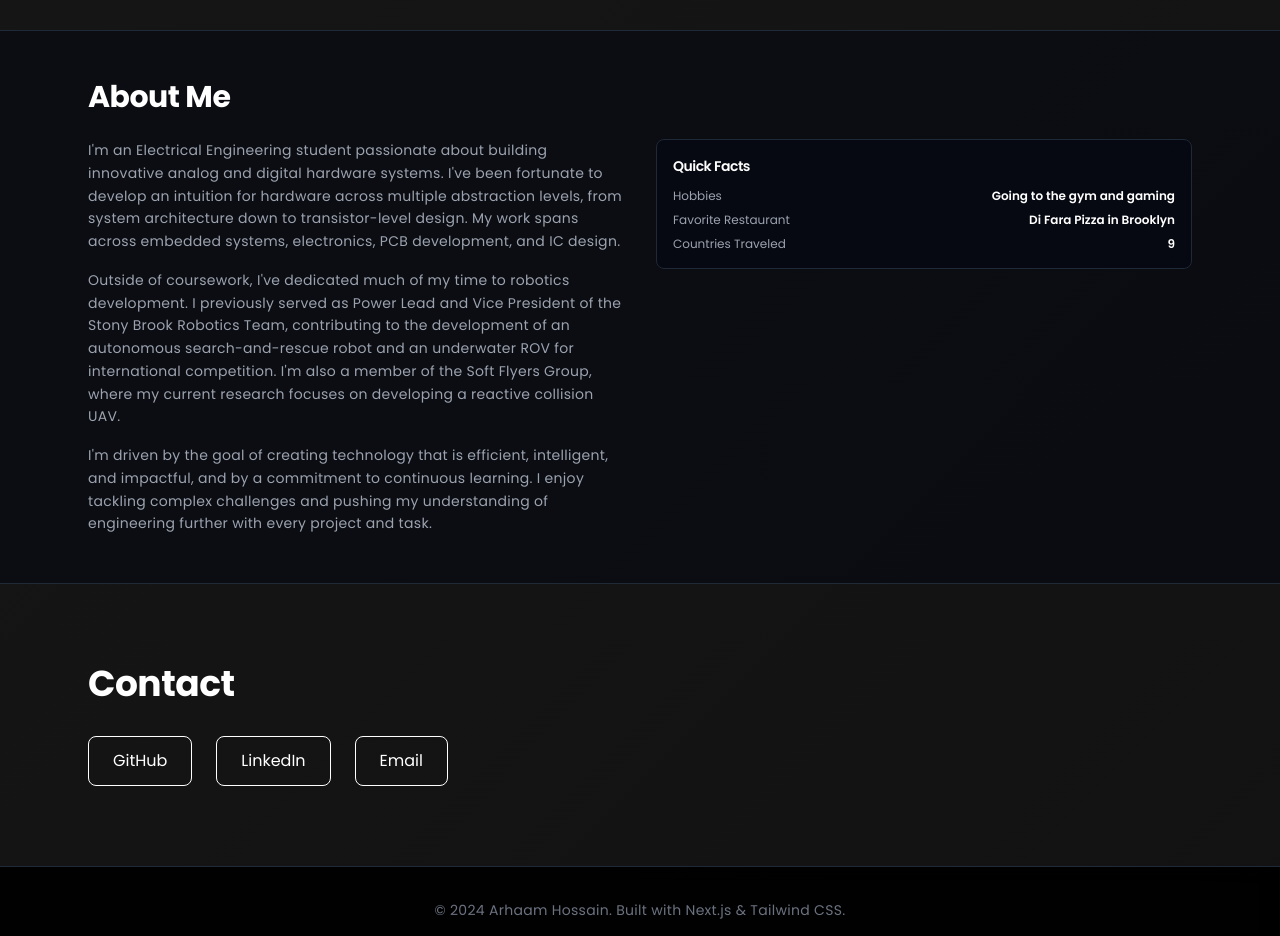
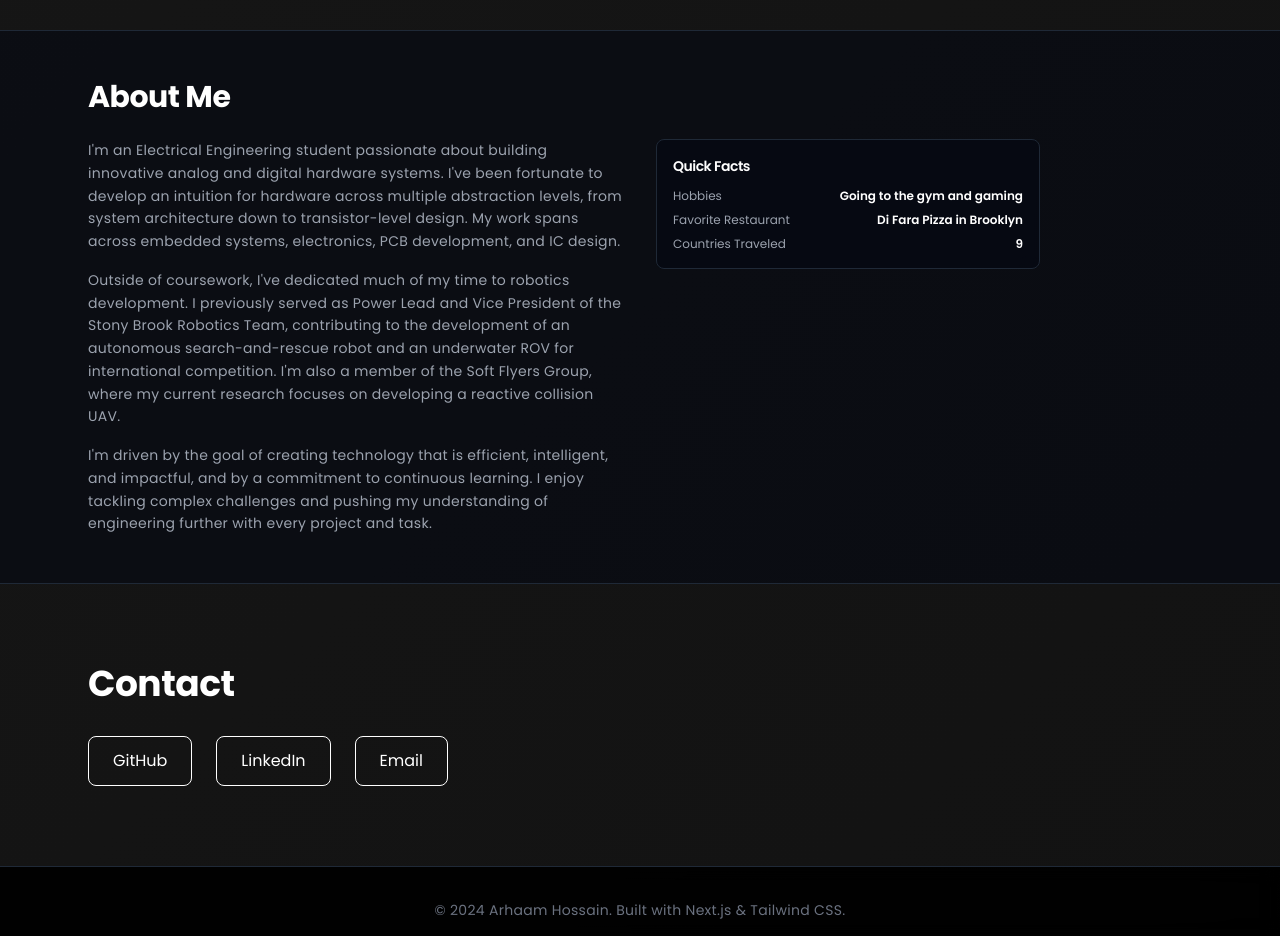
Before and after one commit to arhaamhossain/ARX, a Next.js app: page /ARX/ in a window 1280 px wide. Shown: the part 6220-7156 px from the top of the page. Built offline with nearby package versions, Linux system fonts and the light colour scheme.

Commit message:
Add max-width constraint to Quick Facts section

```diff
--- a/pages/index.tsx
+++ b/pages/index.tsx
@@ -747,7 +747,7 @@ export default function Home() {
             </p>
           </div>
           <div className="space-y-4">
-            <div className="border border-gray-800 rounded-lg p-4 bg-gray-950/50 backdrop-blur">
+            <div className="border border-gray-800 rounded-lg p-4 bg-gray-950/50 backdrop-blur max-w-sm">
               <h3 className="text-white font-semibold mb-3 text-sm">Quick Facts</h3>
               <div className="space-y-2 text-gray-400 text-xs">
                 <div className="flex justify-between">
```
